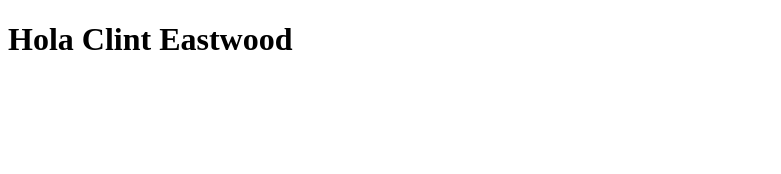
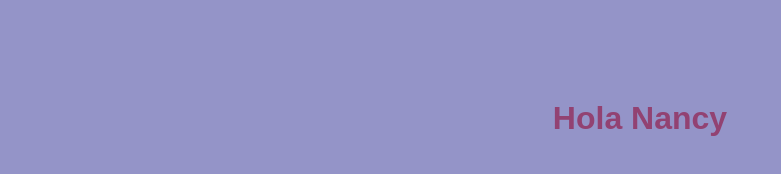
Before and after one commit to NancyMayek/CH54, a plain HTML site: page index.html in a window 1280 px wide. Shown: the whole page, without its empty margins (0-781 px from the left). Drawn offline with Linux system fonts and the light colour scheme.

Commit message:
feat: html style sheet

```diff
--- a/index.html
+++ b/index.html
@@ -1,10 +1,11 @@
 <!Doctype HTML>
 <html>
-<head>
-<title>CH54</title>
-</head>
-<body>
-<h1>Hola Clint Eastwood</h1>
-</body>
+    <head>
+        <link rel="stylesheet" href="style.css">
+        <title>CH54</title>
+    </head>
+    <body>
+        <h1>Hola Nancy </h1>
+    </body>
 
 </html>
```
